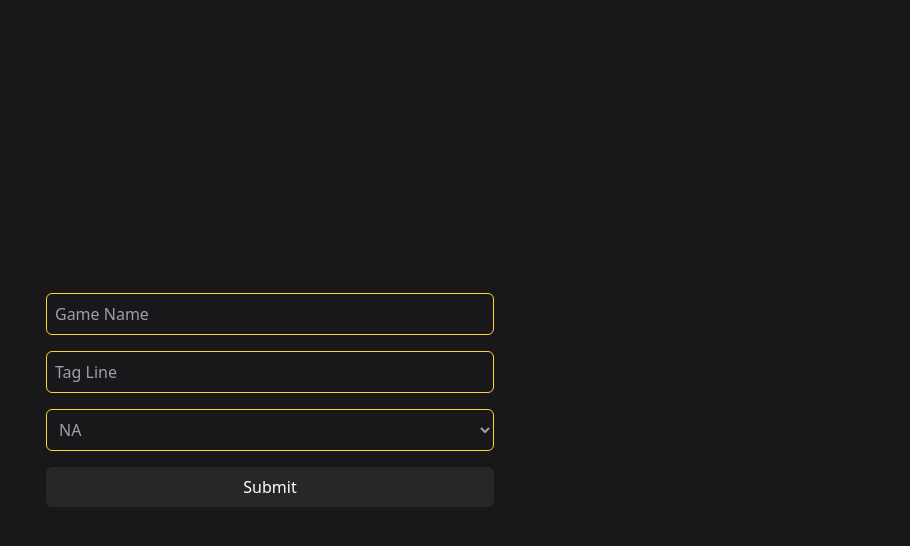
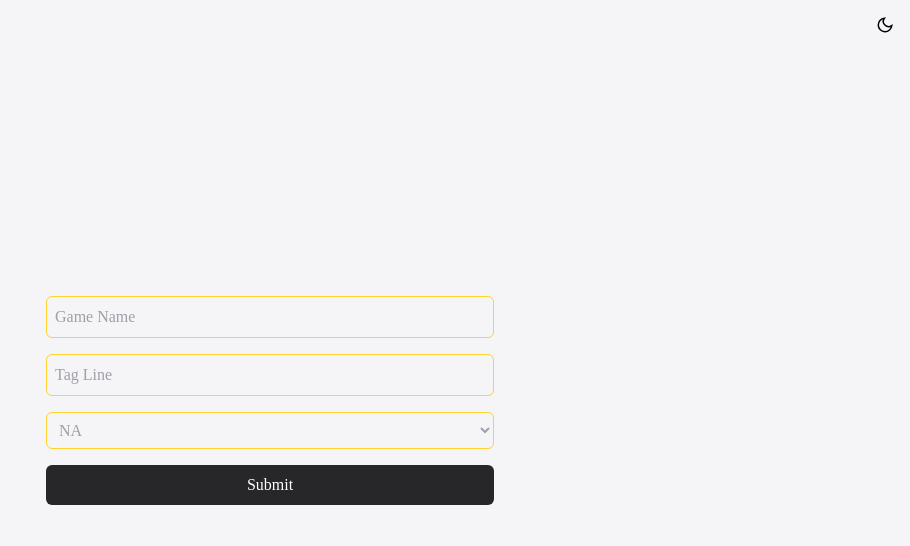
Before and after one commit to JohnnySprit/Replayd, a Next.js app: page / in a window 1280 px wide. Shown: the top 546 px of the page, without its empty margins (370-1280 px from the left). Built offline with nearby package versions, Linux system fonts and the light colour scheme.

Commit message:
styling: ported over light/dark toggle from johnnyzheng.com

```diff
--- a/app/globals.css
+++ b/app/globals.css
@@ -1 +1,14 @@
 @import "tailwindcss";
+@custom-variant dark (&:where(.dark, .dark *));
+
+:root {
+    --bg-page: #f5f5f7;
+}
+
+.dark {
+    --bg-page: #18181b;
+}
+
+body {
+    font-family: "Times New Roman", Times, serif;
+}
--- a/app/layout.tsx
+++ b/app/layout.tsx
@@ -1,20 +1,11 @@
 import type { Metadata } from "next";
-import { Geist, Geist_Mono } from "next/font/google";
+import { ThemeProvider } from "next-themes";
+import { ThemeToggle } from "@/components/ui/ThemeToggle";
 import "./globals.css";
 
-const geistSans = Geist({
-  variable: "--font-geist-sans",
-  subsets: ["latin"],
-});
-
-const geistMono = Geist_Mono({
-  variable: "--font-geist-mono",
-  subsets: ["latin"],
-});
-
 export const metadata: Metadata = {
-  title: "Create Next App",
-  description: "Generated by create next app",
+  title: "Replayd",
+  description: "AI coaching reports for ranked League of Legends games",
 };
 
 export default function RootLayout({
@@ -25,9 +16,17 @@ export default function RootLayout({
   return (
     <html
       lang="en"
-      className={`${geistSans.variable} ${geistMono.variable} h-full antialiased`}
+      className="h-full antialiased"
+      suppressHydrationWarning
     >
-      <body className="min-h-full flex flex-col">{children}</body>
+      <body className="min-h-full flex flex-col">
+        <ThemeProvider attribute="class" defaultTheme="system">
+          <div className="fixed top-4 right-4 z-50">
+            <ThemeToggle />
+          </div>
+          {children}
+        </ThemeProvider>
+      </body>
     </html>
   );
 }
--- a/app/page.tsx
+++ b/app/page.tsx
@@ -5,6 +5,7 @@ import MatchForm from '@/components/MatchForm'
 import Report from '@/components/Report'
 import MatchList from '@/components/MatchList'
 import { MatchPreview } from '@/lib/trimmer'
+import { ThemeToggle } from '@/components/ui/ThemeToggle'
 
 export default function Home() {
   const [isLoading, setIsLoading] = useState(false)
@@ -89,13 +90,13 @@ export default function Home() {
   }
 
   return (
-    <main className="min-h-screen bg-zinc-900">
+    <main className="min-h-screen bg-[var(--bg-page)]">
       {!result && !isLoading && !matchPreviews && <MatchForm onSubmit={handleGetMatches} error={error} />}
       {!result && !isLoading && matchPreviews && <MatchList matchPreviews={matchPreviews} onSelect={handleSelectMatch} />}
       {isLoading && (
-        <div className="flex flex-col items-center justify-center h-screen gap-4">
-          <div className="w-10 h-10 border-4 border-zinc-700 border-t-amber-500 rounded-full animate-spin" />
-          <p className="text-zinc-400">{loadingMessages[messageIndex]}</p>
+        <div className="flex flex-col items-center justify-center h-screen gap-4 bg-[var(--bg-page)]">
+          <div className="w-10 h-10 border-4 border-zinc-700 border-t-amber-500 rounded-full animate-spin bg-[var(--bg-page)]" />
+          <p className="text-zinc-400 bg-[var(--bg-page)]">{loadingMessages[messageIndex]}</p>
         </div>
       )}
       {result && <Report matchId={result.matchId} player={result.player} report={result.report} />}
--- /dev/null
+++ b/components/ui/ThemeToggle.tsx
@@ -0,0 +1,40 @@
+"use client";
+
+import { useEffect, useState } from "react";
+import { useTheme } from "next-themes";
+
+export function ThemeToggle() {
+    const { resolvedTheme, setTheme } = useTheme();
+    const [mounted, setMounted] = useState(false);
+
+    useEffect(() => {
+        setMounted(true);
+    }, []);
+
+    const toggleTheme = () => {
+        if (resolvedTheme === "dark") {
+            setTheme("light");
+        } else {
+            setTheme("dark");
+        }
+    };
+
+    return (
+        <button
+            onClick={toggleTheme}
+            className="inline-flex items-center justify-center border-none bg-transparent p-0 leading-none text-[var(--text-secondary)] transition-colors duration-200 hover:text-[var(--accent)]"
+            aria-label="Toggle theme"
+        >
+            {mounted && resolvedTheme === "dark" ? (
+                <svg width="18" height="18" viewBox="0 0 24 24" fill="none" stroke="currentColor" strokeWidth="2">
+                    <circle cx="12" cy="12" r="4" />
+                    <path d="M12 2v2M12 20v2M4.93 4.93l1.41 1.41M17.66 17.66l1.41 1.41M2 12h2M20 12h2M4.93 19.07l1.41-1.41M17.66 6.34l1.41-1.41" />
+                </svg>
+            ) : (
+                <svg width="18" height="18" viewBox="0 0 24 24" fill="none" stroke="currentColor" strokeWidth="2">
+                    <path d="M21 12.79A9 9 0 1 1 11.21 3c0 0 0 0 0 0A7 7 0 0 0 21 12.79z" />
+                </svg>
+            )}
+        </button>
+    );
+}
--- a/package.json
+++ b/package.json
@@ -11,6 +11,7 @@
   "dependencies": {
     "dotenv": "^17.4.2",
     "next": "16.2.6",
+    "next-themes": "^0.4.6",
     "openai": "^6.42.0",
     "react": "19.2.4",
     "react-dom": "19.2.4",
```
Also changed, not shown: 1 other file (tests, documents, lock files or other folders).
